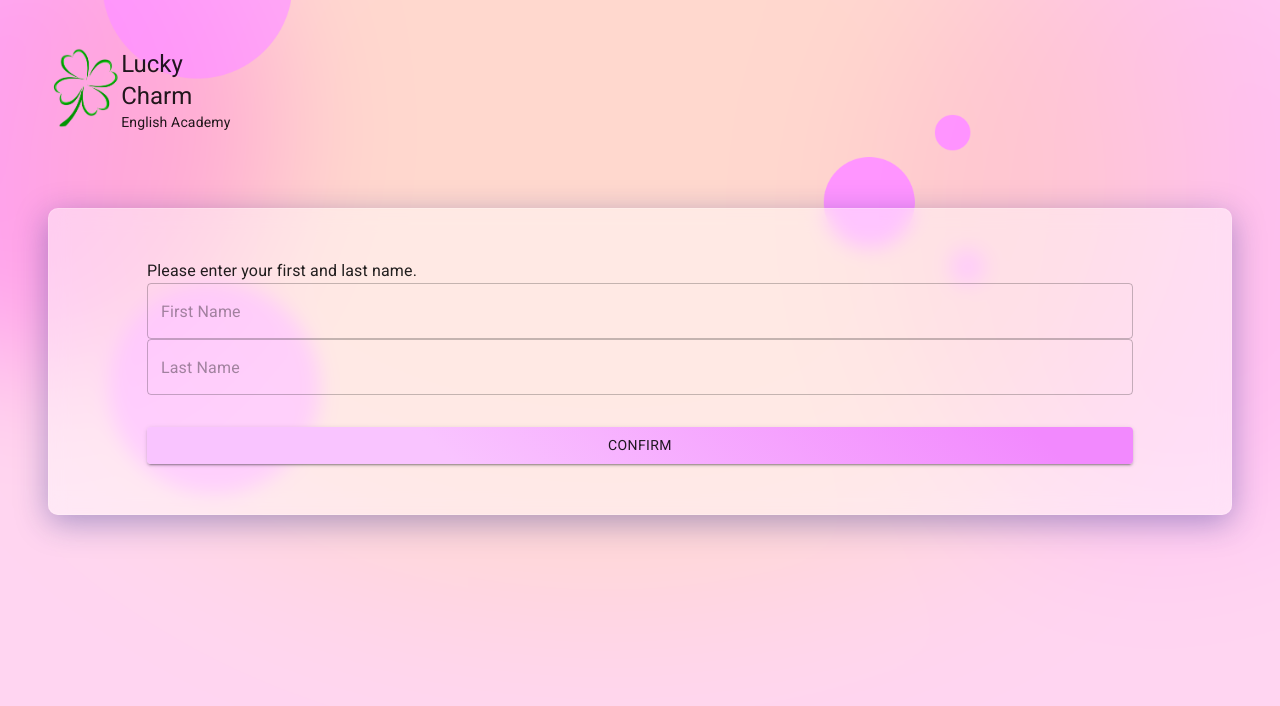
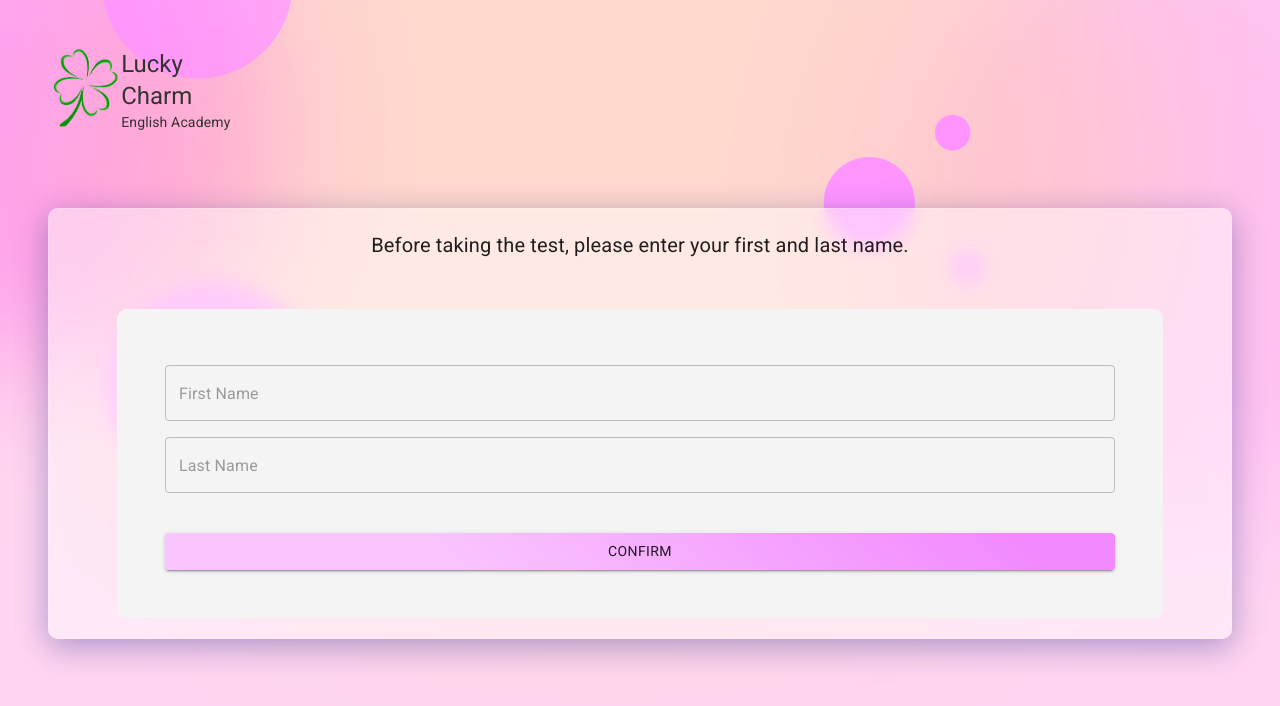
Before and after one commit to mikebabz426/placement-test-suite, a Gatsby site: page /testing in a window 1280 px wide. Both pictures are taken after a click on the button "PLACEMENT TEST". Built offline with nearby package versions, Linux system fonts and the light colour scheme; Gatsby itself is replaced by a stand-in of ours.

Commit message:
apply css changes to main components

```diff
--- a/src/components/Tests/IdForm.tsx
+++ b/src/components/Tests/IdForm.tsx
@@ -16,14 +16,26 @@ let userSchema = Yup.object().shape({
 
 const useStyles = makeStyles(theme => ({
   root: {
-    padding: "3rem",
+    padding: "1rem",
     margin: "auto",
   },
+  head: {
+    marginBottom: "3rem",
+  },
+  form: {
+    backgroundColor: "#f4f4f4",
+    padding: "3rem",
+    borderRadius: "10px",
+  },
+
   field: {
     color: theme.palette.grey[50],
   },
   btn: {
     background: "linear-gradient(45deg, #f9c4ff 30%, #f289fe 90%)",
+  },
+  input: {
+    margin: ".5rem auto",
   },
 }))
 
@@ -33,8 +45,8 @@ const IdForm = () => {
 
   return (
     <Container>
-      <Typography variant="body1">
-        Please enter your first and last name.
+      <Typography variant="h6" align="center" className={classes.head}>
+        Before taking the test, please enter your first and last name.
       </Typography>
       <Formik
         initialValues={{ firstName: "", lastName: "" }}
@@ -57,8 +69,9 @@ const IdForm = () => {
           handleSubmit,
           isSubmitting,
         }) => (
-          <form onSubmit={handleSubmit}>
+          <form onSubmit={handleSubmit} className={classes.form}>
             <OutlinedInput
+              className={classes.input}
               inputComponent="input"
               placeholder="First Name"
               fullWidth
@@ -67,8 +80,13 @@ const IdForm = () => {
               onChange={handleChange}
               onBlur={handleBlur}
             />
-            {errors.firstName && touched.firstName && errors.firstName}
+            {errors.firstName && touched.firstName ? (
+              <Typography color="error">
+                Please enter a valid first name!
+              </Typography>
+            ) : null}
             <OutlinedInput
+              className={classes.input}
               inputComponent="input"
               placeholder="Last Name"
               fullWidth
@@ -77,7 +95,11 @@ const IdForm = () => {
               onChange={handleChange}
               onBlur={handleBlur}
             />
-            {errors.lastName && touched.lastName && errors.lastName}
+            {errors.lastName && touched.lastName ? (
+              <Typography color="error">
+                Please enter a valid last name!
+              </Typography>
+            ) : null}
             <Button
               style={{ marginTop: "2rem" }}
               type="submit"
--- a/src/components/Tests/Question.tsx
+++ b/src/components/Tests/Question.tsx
@@ -1,5 +1,4 @@
 import * as React from "react"
-import { useState } from "react"
 import {
   Box,
   Typography,
@@ -9,6 +8,15 @@ import {
   FormControlLabel,
   Button,
 } from "@material-ui/core"
+import { makeStyles } from "@material-ui/core/styles"
+
+const useStyles = makeStyles(theme => ({
+  box: {
+    backgroundColor: "#f6f6f6",
+    padding: "3rem",
+    borderRadius: "10px",
+  },
+}))
 
 const Question = ({
   ele,
@@ -21,6 +29,7 @@ const Question = ({
   setCorrect,
 }) => {
   const [value, setValue] = React.useState(null)
+  const classes = useStyles()
 
   const handleChange = (event: React.ChangeEvent<HTMLInputElement>) => {
     setValue((event.target as HTMLInputElement).value)
@@ -38,7 +47,7 @@ const Question = ({
   }
 
   return (
-    <Box>
+    <Box className={classes.box}>
       <Typography variant="body2">
         {" "}
         {counter + 1 > test.length ? null : (
--- a/src/pages/testing.tsx
+++ b/src/pages/testing.tsx
@@ -2,6 +2,7 @@ import * as React from "react"
 import { useState } from "react"
 import Layout from "../components/Layout"
 import SEO from "../components/seo"
+import { Link } from "gatsby"
 import { Container, Box } from "@material-ui/core"
 import { makeStyles } from "@material-ui/core/styles"
 import TestSelection from "../components/TestSelection"
@@ -34,6 +35,25 @@ const useStyles = makeStyles(theme => ({
     alignItems: "center",
     justifyContent: "space-evenly",
   },
+  testBox: {
+    marginTop: 80,
+    minHeight: 300,
+    maxHeight: 500,
+    padding: 20,
+    background: "rgba( 255, 255, 255, 0.45)",
+    boxShadow: "0 8px 32px 0 rgba( 31, 38, 135, 0.37 )",
+    backdropFilter: " blur( 10.0px )",
+    WebkitBackdropFilter: "blur(10.0px)",
+    borderRadius: "10px",
+    border: "1px solid rgba( 255, 255, 255, 0.18 )",
+    display: "flex",
+    alignItems: "center",
+    justifyContent: "space-evenly",
+  },
+  homeLink: {
+    textDecoration: "none",
+    color: "#333",
+  },
 }))
 
 const TestingPage = () => {
@@ -45,14 +65,18 @@ const TestingPage = () => {
       <Layout logo={false}>
         <SEO title="Log In" />
         <Container maxWidth="lg" className={classes.root}>
-          <Logo />
-          <Box className={classes.box}>
-            {testType ? (
+          <Link to="/" className={classes.homeLink}>
+            <Logo />
+          </Link>
+          {testType ? (
+            <Box className={classes.testBox}>
               <Test type={testType} />
-            ) : (
+            </Box>
+          ) : (
+            <Box className={classes.box}>
               <TestSelection setTest={setTestType} />
-            )}
-          </Box>
+            </Box>
+          )}
         </Container>
       </Layout>
     </>
```
Also changed, not shown: src/pages/dashboard.tsx (+8 -2 lines).
